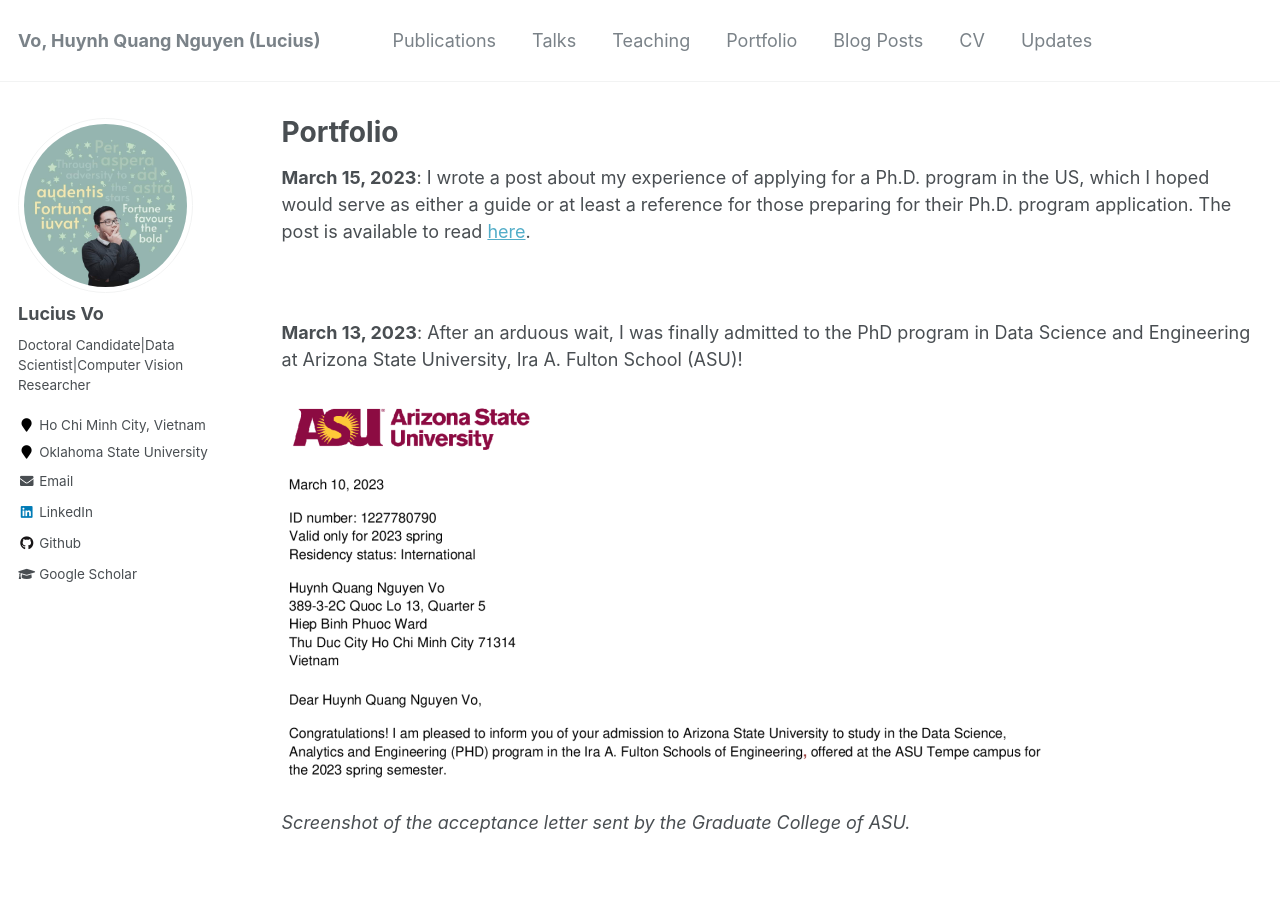
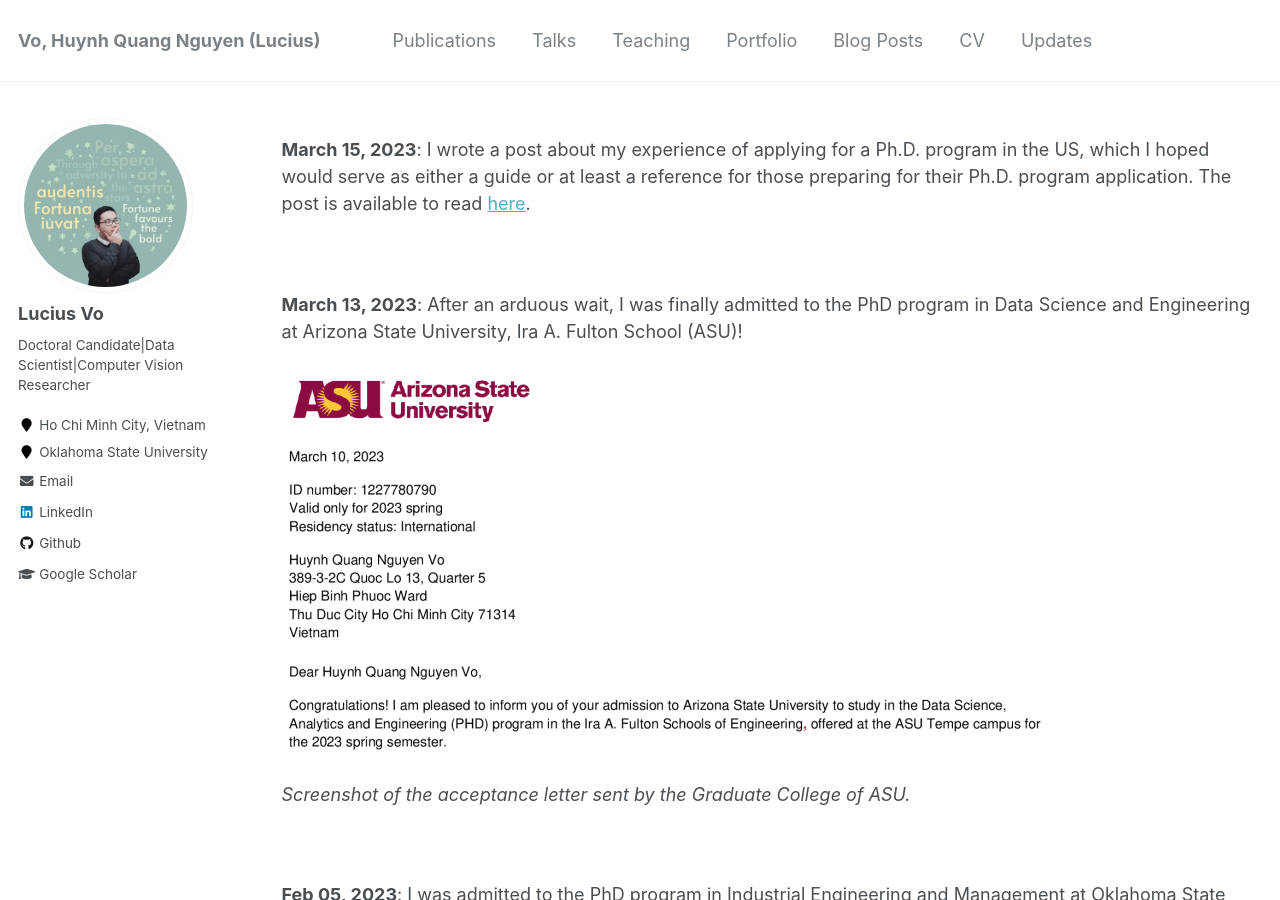
Before and after one commit to vohuynhquangnguyen/vohuynhquangnguyen.github.io, a Jekyll site: the page built from _pages/updates.md, in a window 1280 px wide and 900 px high. Built offline with Jekyll 4.4.1, drawn with Linux system fonts in a browser that asks for light colours.

Commit message:
Update updates.md

```diff
--- a/_pages/updates.md
+++ b/_pages/updates.md
@@ -1,7 +1,7 @@
 ---
 layout: archive
-title: "Portfolio"
-permalink: /portfolio/
+title: ""
+permalink: /markdown/
 author_profile: true
 ---
 
```
